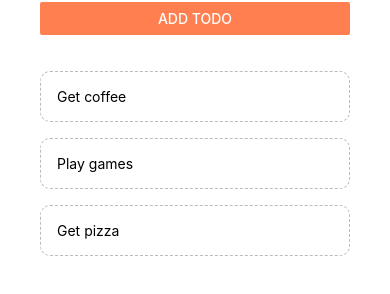
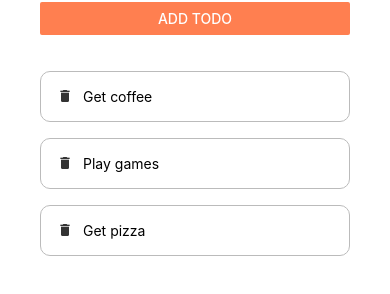
Before and after one commit to kshashwat007/todolist-test, a React Native app: screen / in a window 390 px wide. Shown: the part 158-452 px from the top of the page. Built offline with nearby package versions, Linux system fonts and the light colour scheme.

Commit message:
delete icon

```diff
--- a/components/todoItem.js
+++ b/components/todoItem.js
@@ -1,21 +1,29 @@
 import React from 'react';
-import { StyleSheet, Text, TouchableOpacity } from 'react-native';
+import { StyleSheet, View, Text, TouchableOpacity } from 'react-native';
+import { MaterialIcons } from '@expo/vector-icons';
 
 export default function todoItem({ item, pressHandler }) {
   return (
     <TouchableOpacity onPress={() => pressHandler(item.key)}>
-      <Text style={styles.item}>{item.text}</Text>
+      <View style={styles.item}>
+        <MaterialIcons name="delete" size={16} color="#333" />
+        <Text style={styles.text}>{item.text}</Text>
+      </View>
     </TouchableOpacity>
   );
 }
 
 const styles = StyleSheet.create({
   item: {
+    flexDirection: 'row',
     padding: 16,
     marginTop: 16,
     borderColor: '#bbb',
     borderWidth: 1,
-    borderStyle: 'dashed',
+    borderStyle: 'solid',
     borderRadius: 10
+  },
+  text: {
+    marginLeft: 10
   }
 });
```
